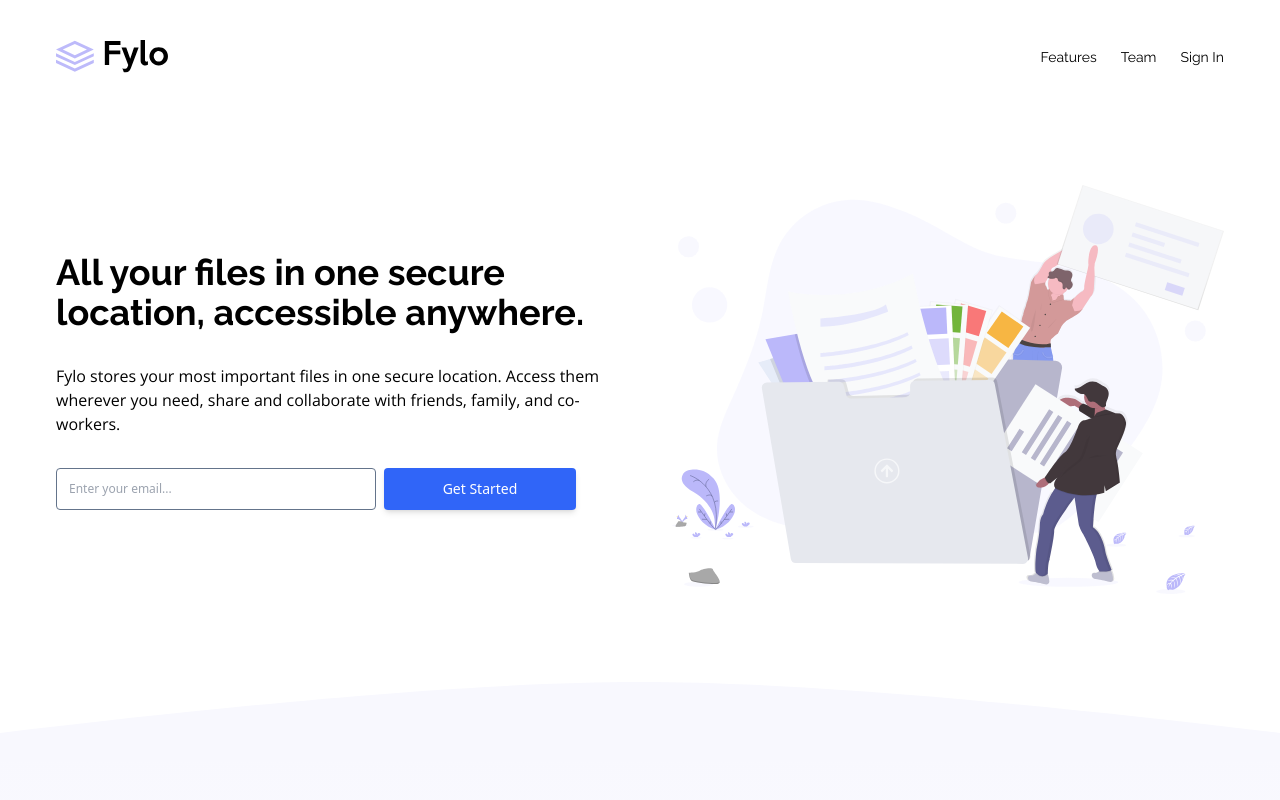
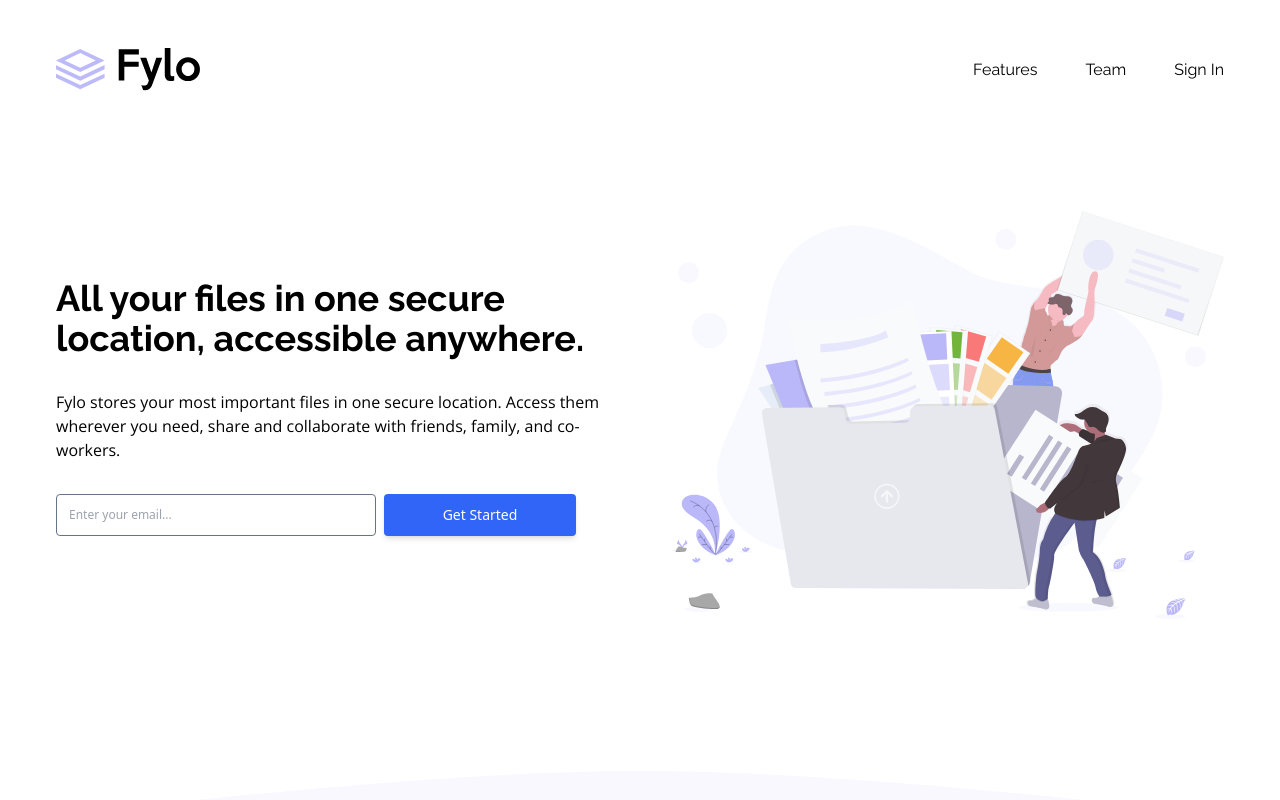
Before and after one commit to VickyAzola/ResponsiveTwoColumnPage, a plain HTML site: page index.html in a window 1280 px wide. Shown: the top 800 px of the page. Drawn offline with nearby package versions, Linux system fonts and the light colour scheme.

Commit message:
Add files via upload

```diff
--- a/index.html
+++ b/index.html
@@ -11,10 +11,10 @@
 </head>
 <body>
 
-  <header class="flex justify-between items-center p-6 md:p-10 lg:px-14 gap-x-2">
-    <img class="w-20 md:w-28" src="images/logo.svg" alt=""/>
+  <header class="flex justify-between items-center p-6 lg:px-14 md:p-12 gap-x-2">
+    <img class="w-20 md:w-36" src="images/logo.svg" alt=""/>
     <nav>
-      <ul class="flex items-center gap-x-6 text-xs md:text-sm">
+      <ul class="flex items-center gap-x-6 md:gap-x-12  text-xs md:text-base">
         <li><a href="#">Features</a></li>
         <li><a href="#">Team</a></li>
         <li><a href="#">Sign In</a></li>
@@ -23,7 +23,7 @@
   </header>
 
   <main>
-    <article class="p-6 md:p-10 lg:px-14 text-center mb-28 md:grid md:grid-cols-2 md:items-center md:gap-x-10 lg:gap-x-16">
+    <article class="p-6 md:p-10 lg:px-14 text-center mb-28 md:mb-44 md:grid md:grid-cols-2 md:items-center md:gap-x-10 lg:gap-x-16">
       <img class="mt-8 md:order-last" src="images/illustration-1.svg" alt=""/>
 
     <div>
@@ -97,7 +97,7 @@
     </div>
     </article>
 
-    <section class="bg-[#585989] p-10 lg:px-14 text-center md:text-left text-white md:grid md:grid-cols-2 md:gap-x-12">
+    <section class="bg-[#585989] p-10 lg:px-14 md:py-12 text-center md:text-left text-white md:grid md:grid-cols-2 md:gap-x-12">
       <div>
         <h3 class="text-lg font-bold mb-4">Get early access today</h3>
         <p>It only takes a minute to sign up and our free starter tier is extremely generous.
```
